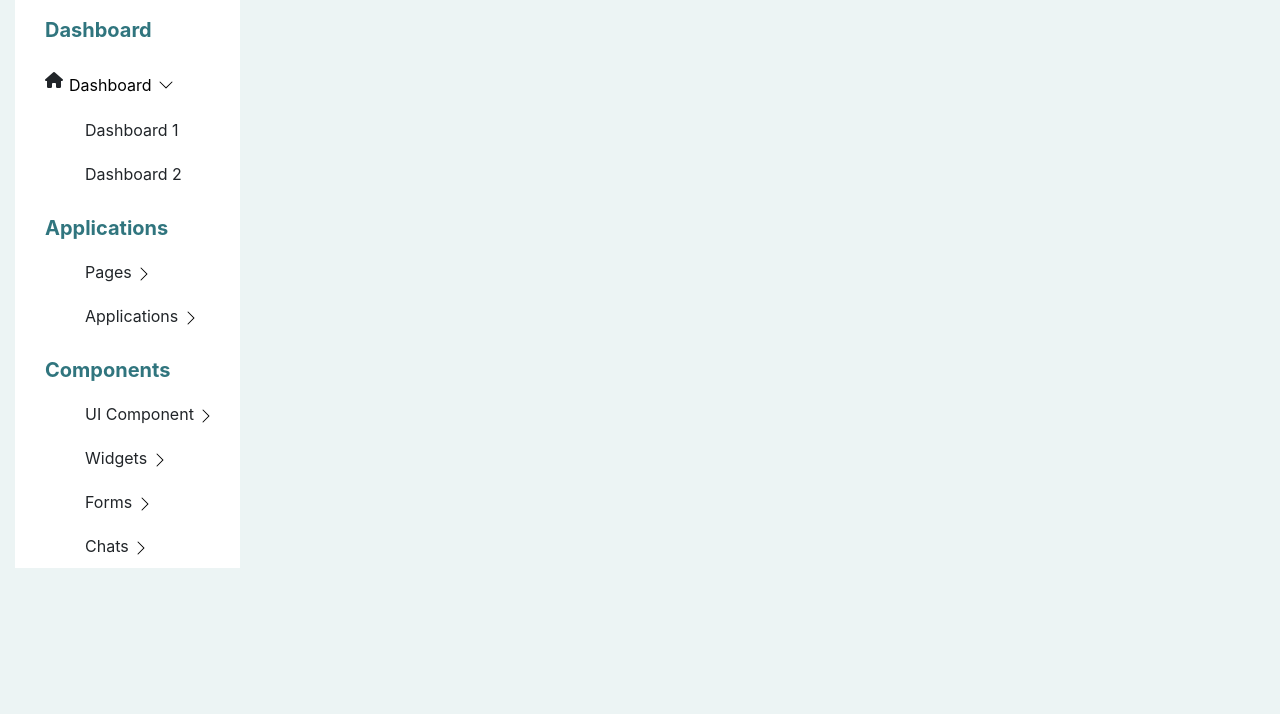
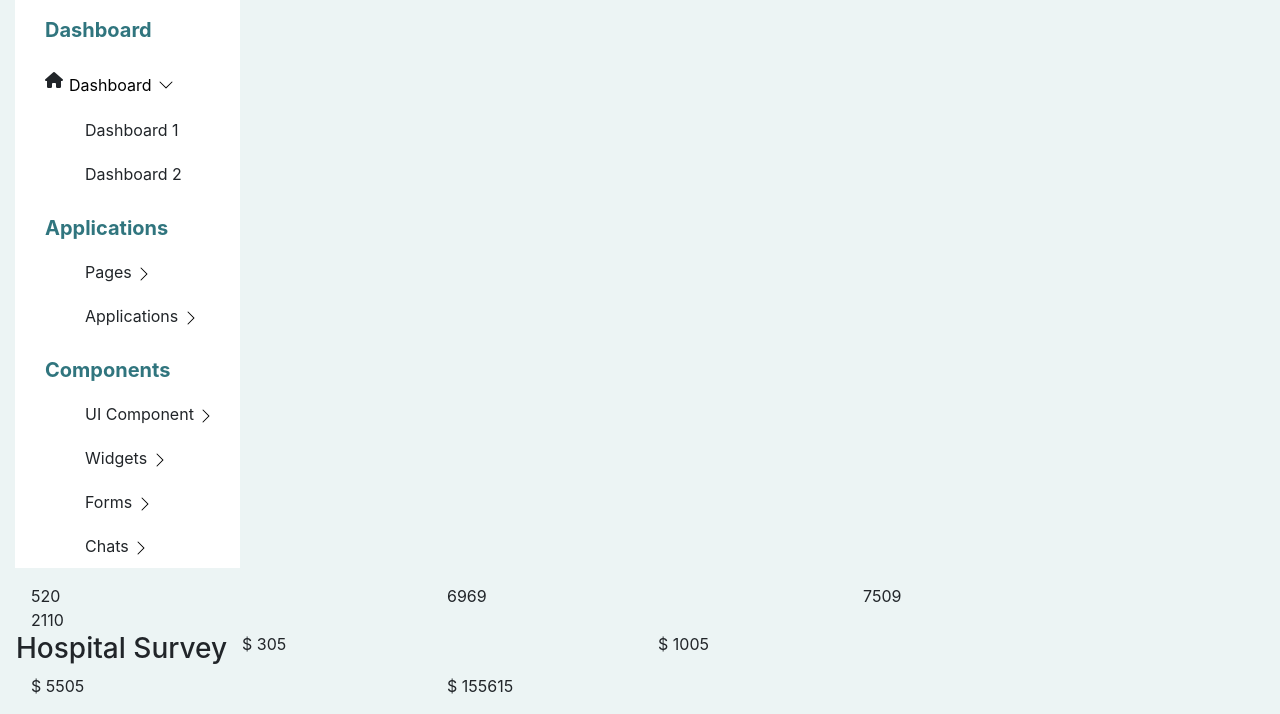
Before and after one commit to SafiraSoft1/Dashboard, a website: page index.html in a window 1280 px wide. Shown: the part 132-846 px from the top of the page. Before the commit the page ends 800 px from the top, so only its background shows below. Drawn offline with Linux system fonts and the light colour scheme.

Commit message:
Inserido ID no main e corrigido navegacao.js

```diff
--- a/index.html
+++ b/index.html
@@ -65,7 +65,7 @@
     </div>
   </div>
 
-  <main class="p-3" wm-link-destino></main>
+  <main class="p-3" id="main"></main>
 
   <script src="js/jquery.min.js"></script>
   <script src="js/popper.min.js"></script>
--- a/js/navegacao.js
+++ b/js/navegacao.js
@@ -3,7 +3,7 @@ document.addEventListener('DOMContentLoaded', function () {
 })
 
 function navegacaoInicial() {
-    let main = document.getElementsByTagName('main')[0];
+    let main = document.getElementById('main');
     fetch('../paginas/fundamentos.html')
         .then(function (resposta) {
             if (resposta.ok) {
@@ -12,8 +12,8 @@ function navegacaoInicial() {
                 throw new Error('Erro ao carregar HTML');
             }
         })
-        .then(function (main) {
-            main.innerHTML = main;
+        .then(function (conteudo) {
+            main.innerHTML = conteudo;
         })
         .catch(function (erro) {
             console.error(erro);
```
